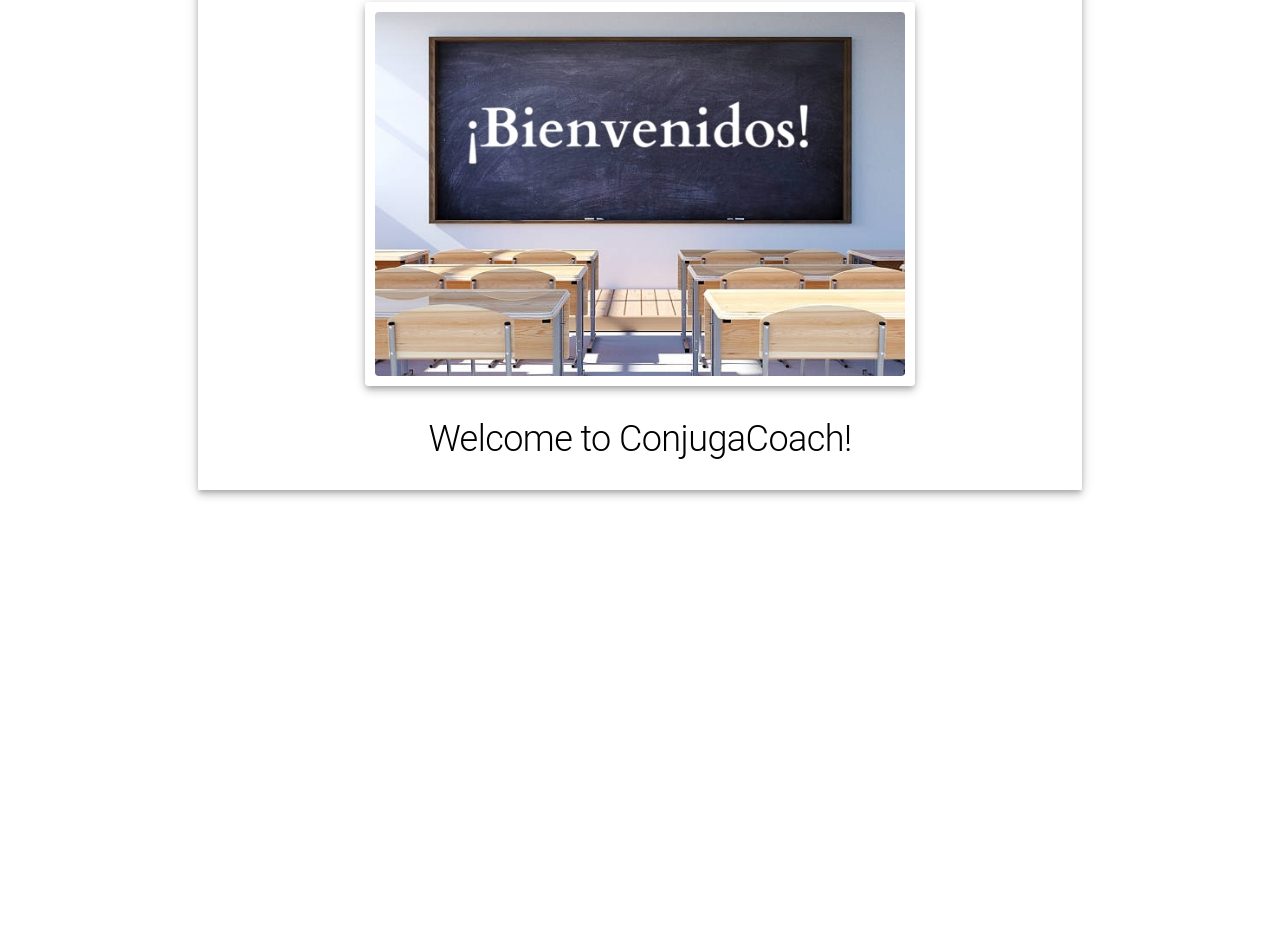
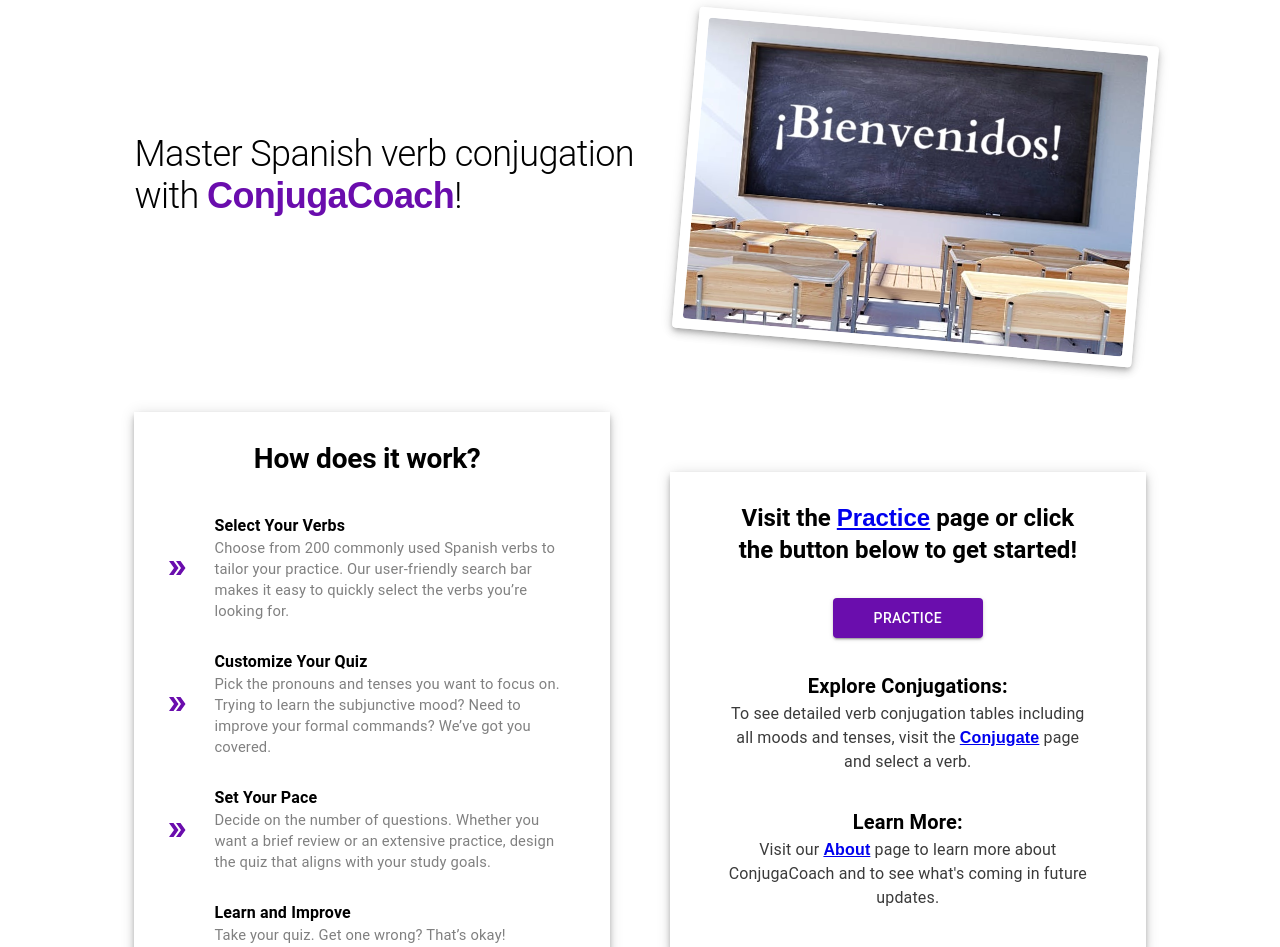
Before and after one commit to rachlpratt/conjuga-coach, a React (Create React App) app in the folder frontend/: page / in a window 1280 px wide. Shown: the part 140-1087 px from the top of the page. Before the commit the page ends 800 px from the top, so only its background shows below. Built offline with nearby package versions, Linux system fonts and the light colour scheme.

Commit message:
Add content to Home page

```diff
--- a/frontend/src/pages/Home.js
+++ b/frontend/src/pages/Home.js
@@ -1,5 +1,7 @@
 import React from "react";
-import { Box, Typography } from '@mui/material';
+import { Box, Button, Typography, List, ListItem, ListItemText, ListItemIcon } from '@mui/material';
+import DoubleArrowIcon from '@mui/icons-material/DoubleArrow';
+import { Link } from 'react-router-dom';
 
 function Home() {
   const imagePath = process.env.PUBLIC_URL + '/home_img.jpg';
@@ -11,22 +13,35 @@ function Home() {
         flexDirection: 'column',
         alignItems: 'center',
         mt: 5,
-        boxShadow: 5,
-        maxWidth: '70%',
+        maxWidth: '80%',
         paddingTop: '30px',
         mx: 'auto',
         paddingBottom: '30px',
       }}
     >
+
+      <Box
+        sx={{
+          display: 'flex',
+          justifyContent: 'space-between',
+          alignItems: 'center',
+          width: '100%',
+          mb: 4
+        }}
+      >
+        <Typography variant="h1" component="h2" sx={{ fontSize: '2.25rem', textAlign: 'left', mr: 6, width: '750px' }}>
+          Master Spanish verb conjugation with <span style={{ fontWeight: 'bold', color: '#6A0DAD' }}>ConjugaCoach</span>!
+        </Typography>
         <Box
           sx={{
             border: '10px solid white',
             boxShadow: 5,
             borderRadius: '4px',
-          width: '60%',
+            width: '65%',
             display: 'flex',
             justifyContent: 'center',
-          mb: 4
+            transform: 'rotate(5deg)',
+            mt: 3
           }}
         >
           <img
@@ -36,18 +51,81 @@ function Home() {
               display: 'block',
               maxWidth: '100%',
               height: 'auto',
-            borderRadius: '4px',
+              borderRadius: '4px'
             }}
           />
         </Box>
+      </Box>
       <Box
         sx={{
-          textAlign: 'center'
+          display: 'flex',
+          justifyContent: 'space-between',
+          alignItems: 'center',
+          width: '100%',
         }}
       >
-        <Typography variant="h1" component="h2" sx={{ fontSize: '2.25rem' }}>
-          Welcome to ConjugaCoach!
+        <Box sx={{ width: '45%', boxShadow: 5, marginRight: '10px', padding: '15px', paddingTop: '30px', mt: 4, paddingRight: '25px' }}>
+          <Typography variant="h2" sx={{ fontSize: '1.75rem', fontWeight: 'bold', textAlign: 'center' }}>
+          How does it work?
           </Typography>
+          <List sx={{ mt: 2 }}>
+            {[
+              { title: "Select Your Verbs", description: " Choose from 200 commonly used Spanish verbs to tailor your practice. Our user-friendly search bar makes it easy to quickly select the verbs you’re looking for." },
+              { title: "Customize Your Quiz", description: " Pick the pronouns and tenses you want to focus on. Trying to learn the subjunctive mood? Need to improve your formal commands? We’ve got you covered." },
+              { title: "Set Your Pace", description: " Decide on the number of questions. Whether you want a brief review or an extensive practice, design the quiz that aligns with your study goals." },
+              { title: "Learn and Improve", description: " Take your quiz. Get one wrong? That’s okay! ConjugaCoach gives immediate feedback with the correct answer so you can quickly master conjugations." }
+            ].map((item, index) => (
+              <ListItem key={index} sx={{ display: 'flex', flexDirection: 'row', textAlign: 'left' }}>
+                <ListItemIcon sx={{ marginRight: '-7px' }}>
+                  <DoubleArrowIcon color="primary"/>
+                </ListItemIcon>
+                <ListItemText
+                  primary={item.title}
+                  secondary={item.description}
+                  primaryTypographyProps={{ sx: { fontWeight: 'bold' } }}
+                  secondaryTypographyProps={{ sx: { fontSize: '0.92rem', color: 'gray' } }}
+                />
+              </ListItem>
+            ))}
+          </List>
+        </Box>
+
+        <Box sx={{ width: '45%', boxShadow: 5, padding: '20px', marginLeft: '50px' }}>
+          <Typography variant="h5" sx={{ mt: 4, fontWeight: 'bold', textAlign: 'center', maxWidth: '360px', margin: 'auto', paddingTop: '10px' }}>
+            Visit the <Link to="/practice" style={{ color: 'primary', fontWeight: 'bold' }}>Practice</Link> page or click the button below to get started!
+          </Typography>
+          <Box sx={{ mt: 4 }}>
+            <Button
+              variant="contained"
+              color="primary"
+              component={Link}
+              to="/practice"
+              sx={{
+                display: 'flex',
+                margin: 'auto',
+                width: '150px',
+                height: '40px',
+                justifyContent: 'center',
+                alignItems: 'center'
+                }}
+            >
+              Practice
+            </Button>
+          </Box>
+          <Typography variant="h6" sx={{ mt: 4, fontWeight: 'bold', textAlign: 'center' }}>
+            Explore Conjugations:
+          </Typography>
+          <Typography sx={{ mt: 1, fontSize: '1rem', textAlign: 'center', margin: 'auto', maxWidth: '360px', color: '#3B3B3B' }}>
+            To see detailed verb conjugation tables including all moods and tenses, visit the <Link to="/conjugate" style={{ color: 'primary', fontWeight: 'bold' }}>Conjugate</Link> page and select a verb.
+          </Typography>
+
+          <Typography variant="h6" sx={{ mt: 4, fontWeight: 'bold', textAlign: 'center' }}>
+            Learn More:
+          </Typography>
+          <Typography sx={{ mt: 1, fontSize: '1rem', textAlign: 'center', maxWidth: '360px', margin: 'auto', mb: 3, color: '#3B3B3B' }}>
+            Visit our <Link to="/about" style={{ color: 'primary', fontWeight: 'bold' }}>About</Link> page to learn more about ConjugaCoach and to see what's coming in future updates.
+          </Typography>
+        </Box>
       </Box>
     </Box>
   );
```
Lines whose indentation alone changed are shown as unchanged.
